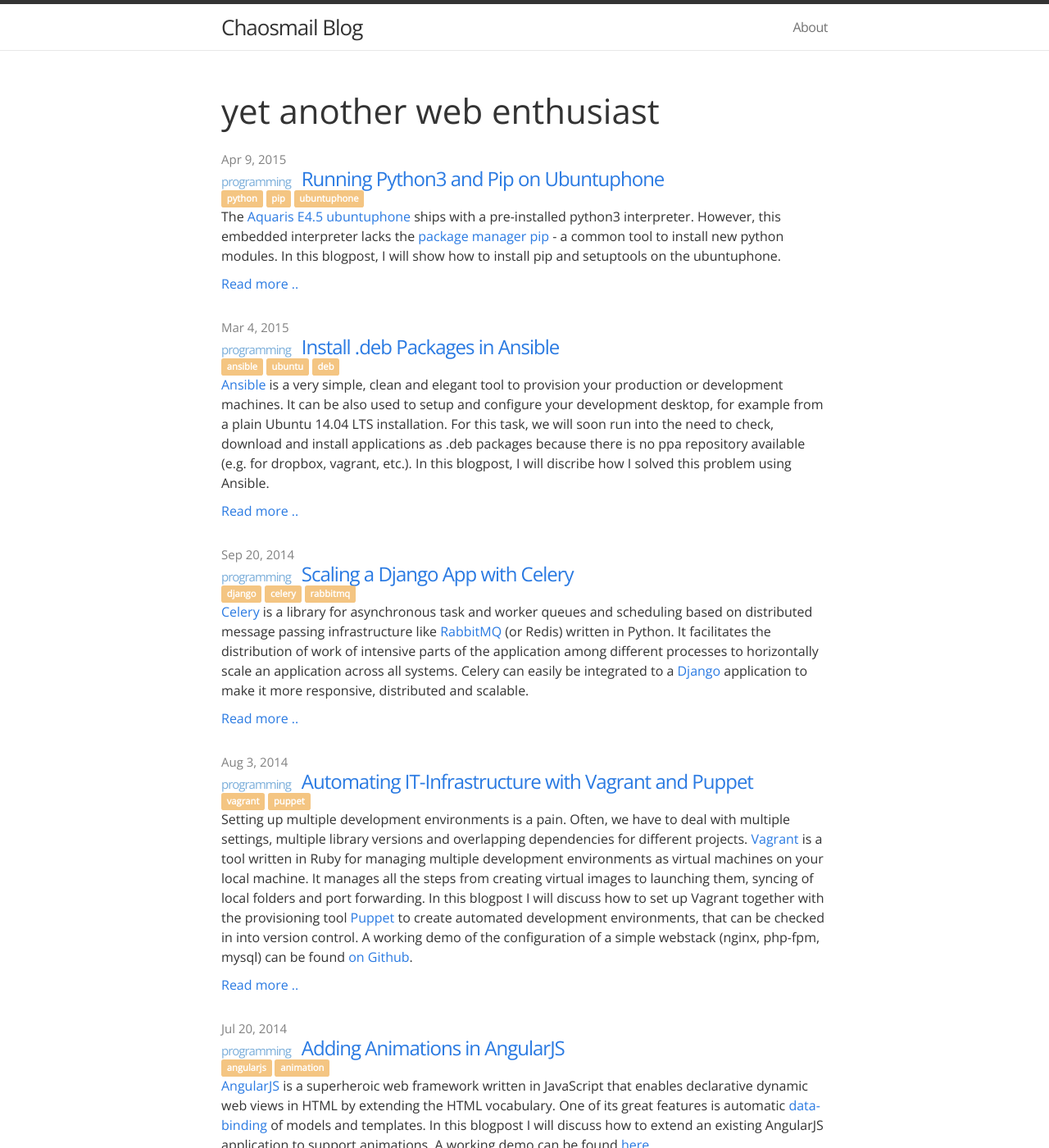
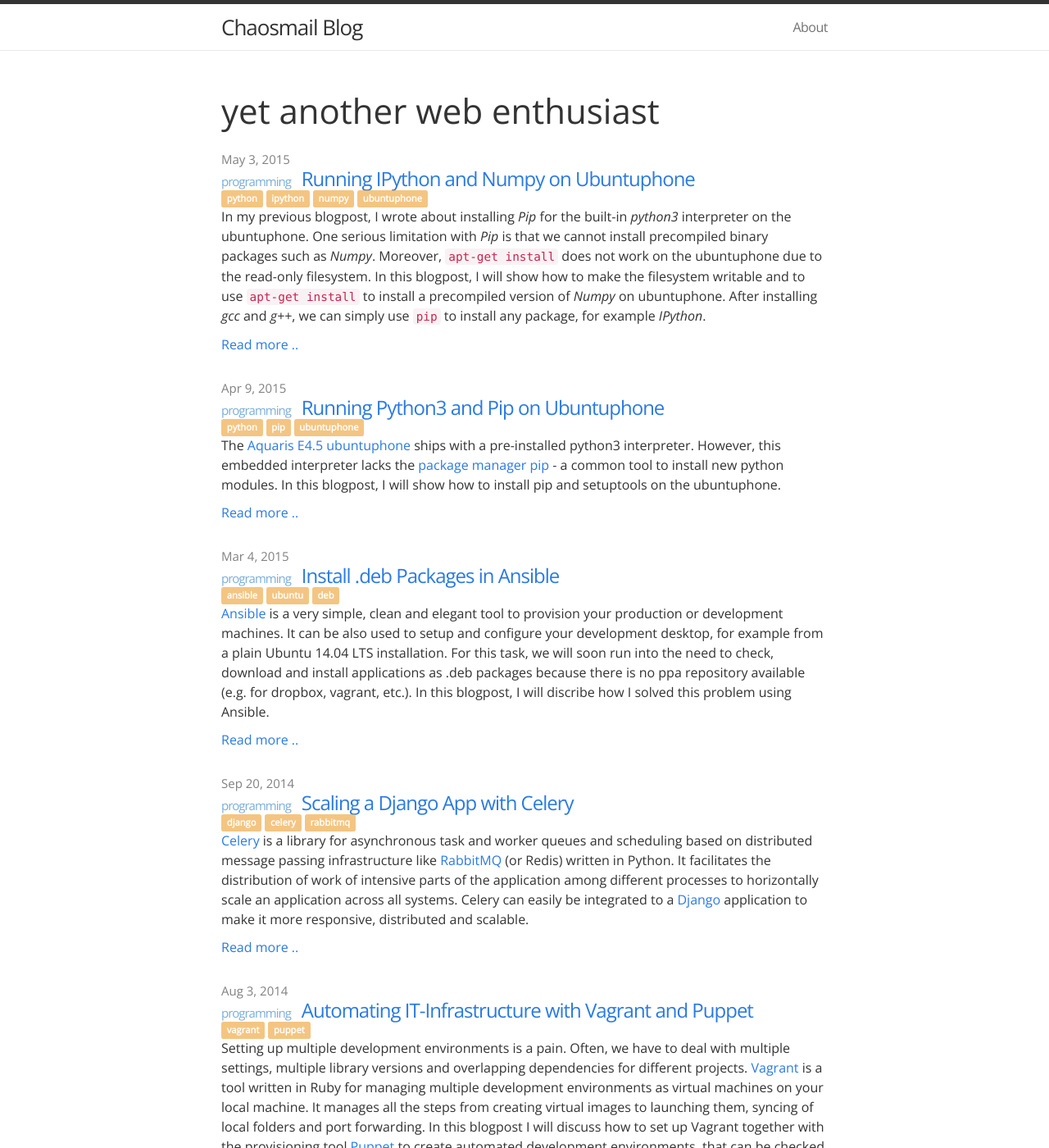
Before and after one commit to chaosmail/chaosmail.github.com, a Jekyll site: the page built from index.html, in a window 1280 px wide and 1400 px high. Shown: the whole window at 82% size. Built offline with Jekyll 4.4.1, drawn with Linux system fonts in a browser that asks for light colours; nearby versions of some CDN libraries; the list of posts is cut into pages by our own code; some of the changed lines change nothing that is shown; some of the changed text lies outside the part shown.

Commit message:
ipython on ubuntuphone

````diff
--- a/_posts/2015-04-09-runninng-python-and-pip-on-ubuntuphone.md
+++ b/_posts/2015-04-09-runninng-python-and-pip-on-ubuntuphone.md
@@ -52,7 +52,7 @@ When, we want to call *pip* directly - instead of using the *python -m pip* comm
 echo -e "PATH=$PATH:$HOME/.local/bin\nexport PATH" >> .bashrc
 ```
 
-Now, if we restart the terminal we can use the *pip* command directly from the termnial. However, when we execute the *pip* command in the terminal, we will receive a *bad interpreter, permission denied* error message. As a workaround, we need to use the odd *python3 -m pip* command.
+Now, if we restart the terminal we can use the *pip* command directly from the termnial. However, when we execute the *pip* command in the terminal, we will receive a *bad interpreter, permission denied* error message. This problem occurs due to the mount options of the */home* directory. As a workaround, we need to use the odd *python3 -m pip* command.
 
 ## Useful Shortcuts
 
@@ -63,6 +63,14 @@ ln -s /usr/bin/python3 .local/bin/python
 ```
 
 After restarting the Terminal app, we can use the *python* command.
+
+###
+
+```
+$ mount | grep home
+/dev/mmcblk0p7 on home type ext4 (rw,relatime,discard,nodelalloc,data=journal)
+```
+
 
 ## References
 
--- /dev/null
+++ b/_posts/2015-05-03-runnning-ipython-and-numpy-on-ubuntuphone.md
@@ -0,0 +1,113 @@
+---
+layout: post
+title:  "Running IPython and Numpy on Ubuntuphone"
+date:   2015-05-03 20:00:00
+categories: programming
+tags: python ipython numpy ubuntuphone
+comments: true
+---
+
+In my previous blogpost, I wrote about installing *Pip* for the built-in *python3* interpreter on the ubuntuphone. One serious limitation with *Pip* is that we cannot install precompiled binary packages such as *Numpy*. Moreover, `apt-get install` does not work on the ubuntuphone due to the read-only filesystem. In this blogpost, I will show how to make the filesystem writable and to use `apt-get install` to install a precompiled version of *Numpy* on ubuntuphone. After installing *gcc* and *g++*, we can simply use `pip` to install any package, for example *IPython*.
+
+## Before getting started
+
+If you haven't followed my previous blogpost, please download and install the *Terminal* application from the *Ubuntu store*.
+
+Next, configure *Pip* to use the *~/.local* directory for installing packages. We can do this, by opening the *Terminal* application and executing the following lines.
+
+We create a folder for the configuration.
+
+```
+mkdir -p .config/pip
+```
+
+Then, we write a configuration file.
+
+```
+echo -e "[install]\nuser = true" > .config/pip/pip.conf
+```
+
+## Writable Filesystem (Run this commands from the computer!)
+
+First, please make sure to backup all your files and system data from the device before you continue!
+
+Now we will mount a [writable root directory][ubuntu-devices] on the ubuntuphone. For this task we need to use an ubuntu laptop and we need to install the *phablet-tools* package on the host machine.
+
+```
+sudo apt-get install phablet-tools
+```
+
+Then, connect the phone with USB and unlock the screen and enable the developer mode in the settings. Now run the following command from the host machine.
+
+```
+phablet-config writable-image
+```
+
+The phone will restart and boot with a writable filesystem. This means, now, we can use `sudo apt-get install` command on the phone to install precompiled system (and python) packages.
+
+## Installing Python2, Pip and build tools
+
+First, we install *Python*, *Python headers* and the *gcc* compiler.
+
+```
+sudo apt-get install python python-dev gcc g++
+```
+
+Now we install the *pip* package manager - we will use the recommended [pip installer][pip-installer].
+
+```
+wget https://bootstrap.pypa.io/get-pip.py
+python get-pip.py
+```
+
+You should now see an output saying *Successfully installed pip setuptools*. Finally, you can call *pip* with the *python -m* command to install any package from [PyPi][pypi-web].
+
+## Installing Numpy
+
+To start with, we want to install a precompiled version of *Numpy*. That's very easy, we simply have to exectue the following command from the *Terminal* application.
+
+```
+sudo apt-get install python-numpy
+```
+
+## Installing IPython
+
+Next, we can install *IPython* and the *IPython Notebook* using the *Pip* package manager.
+
+```
+python -m pip install ipython[notebook]
+```
+
+We should no be able to run *IPython* with the *python -m* command. However, the *Terminal* application is closing every running task as soon you switch to another app. Therefore, we have to detach the notebook from the terminal with appending the `&` command.
+
+```
+python -m pip IPython notebook &
+```
+
+Let's open a browser and navigate it to *http://localhost:8888/* (the trailing slash is important!).
+
+![ipython on ubuntuphone](https://raw.github.com/chaosmail/chaosmail.github.com/master/images/up-jupyter-00.png "IPython on Ubuntuphone")
+
+We can now try to create a new file, import *Numpy* and run it.
+
+![numpy on ubuntuphone](https://raw.github.com/chaosmail/chaosmail.github.com/master/images/up-jupyter-01.png "numpy on Ubuntuphone")
+
+## More Scientific Stuff
+
+Go on, install *SKlearn*, *Scipy* and all the stuff that you need!
+
+## Find more precompiled Libraries
+
+It is very easy to search for precompiled python libraries with `apt-cache search`. To search for a package *libname*, we have to execute the following command.
+
+```sudo apt-cache search python | grep libname```
+
+## References
+
+* [Pip Installer][pip-installer]
+* [PyPi][pypi-web]
+* [Ubuntu for devices][ubuntu-devices]
+
+[pip-installer]: https://pip.pypa.io/en/latest/installing.html
+[ubuntu-devices]: https://developer.ubuntu.com/en/start/ubuntu-for-devices/installing-ubuntu-for-devices/
+[pypi-web]: https://pypi.python.org/pypi
````
Also changed, not shown: images/up-jupyter-00.png (added), images/up-jupyter-01.png (added).
